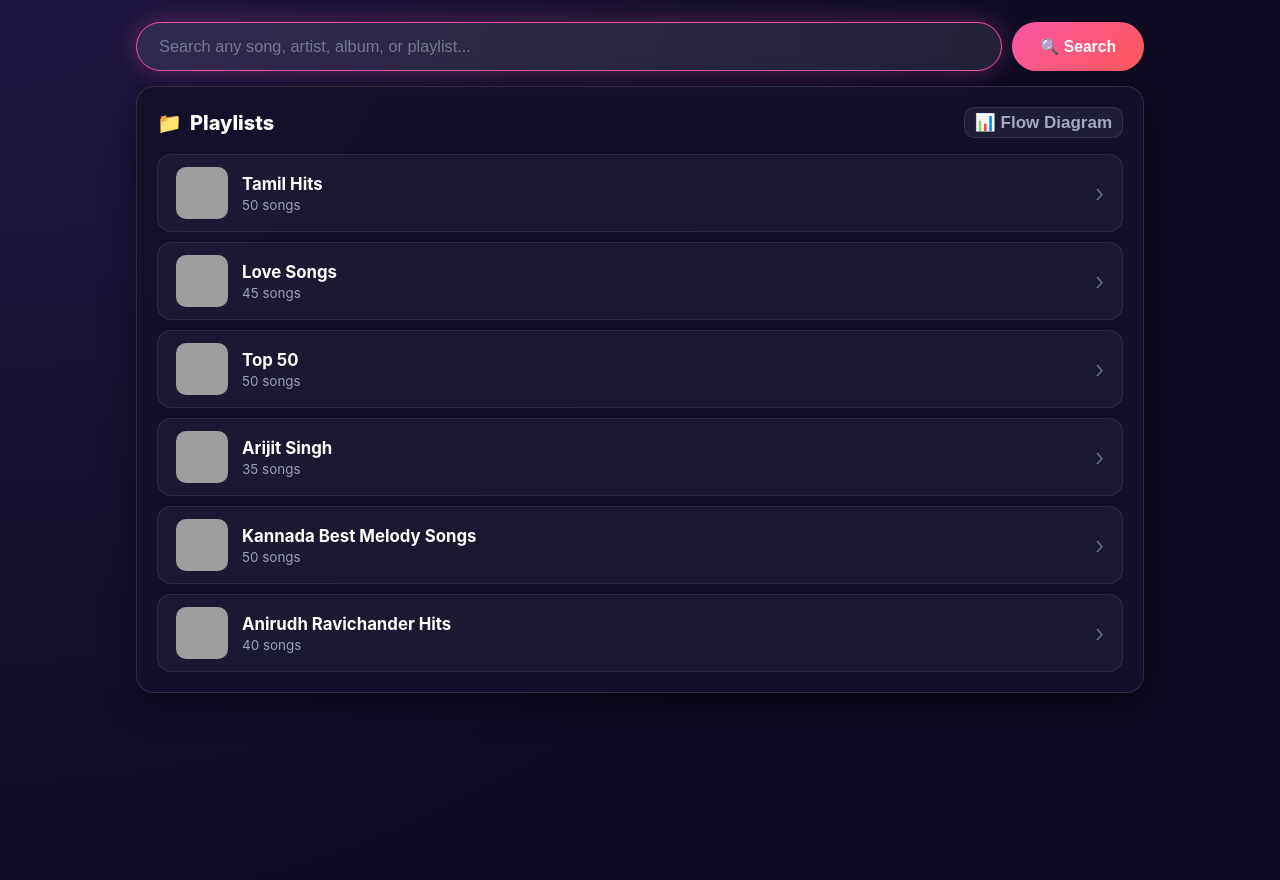
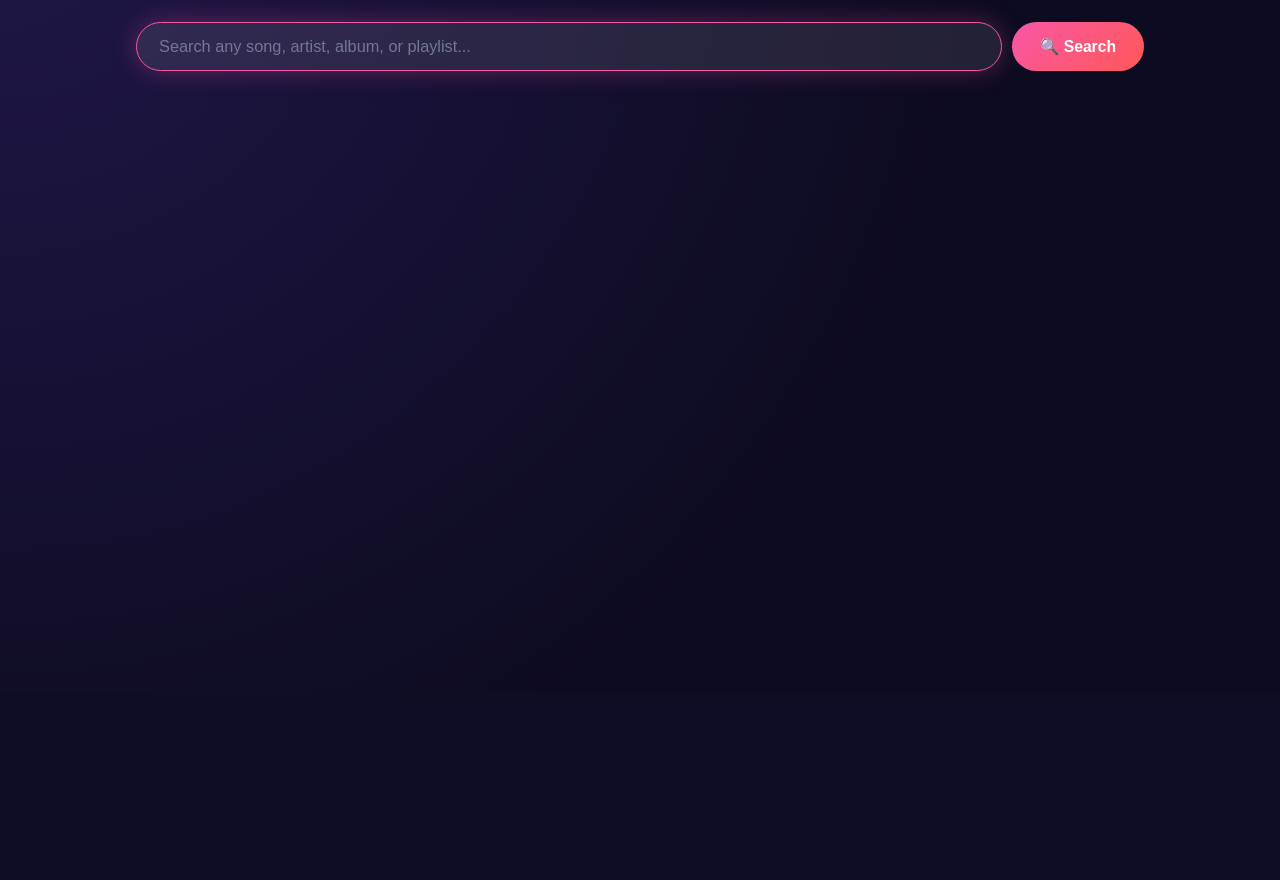
Before and after one commit to praneshpranesh0363-netizen/music-app, a Flask app: page / in a window 1280 px wide. Shown: the part 107-987 px from the top of the page. After the commit the page ends 541 px from the top, so only its background shows below. Run offline with Flask 3, Linux system fonts and the light colour scheme; grey boxes are pictures that could not be loaded.

Commit message:
Show songs only when user searches, keeping home page strictly clean with search bar only

```diff
--- a/templates/index.html
+++ b/templates/index.html
@@ -1176,32 +1176,14 @@
             <button class="search-submit" id="searchBtn" onclick="performSearch()">🔍 Search</button>
         </div>
 
-        <!-- ======================================================== -->
-        <!-- PANEL 1: PLAYLIST SELECTION PAGE                         -->
-        <!-- ======================================================== -->
-        <div id="playlistSelectionPanel" class="playlist-selection-panel">
-            <div class="playlists-section-title">
-                <div style="display:flex; align-items:center; gap:8px;">
-                    <span>📁</span>
-                    <span>Playlists</span>
-                </div>
-                <button class="queue-icon-btn" onclick="openFlowDiagramModal()" title="View Architecture Flowchart" style="font-size:0.85em; padding:4px 10px;">📊 Flow Diagram</button>
-            </div>
-            <div class="playlist-select-list" id="playlistSelectList">
-                <!-- Populated dynamically via JS -->
-            </div>
-        </div>
-
-        <!-- ======================================================== -->
-        <!-- PANEL 2: PLAYLIST SONGS (EACH SONG SEPARATE)             -->
-        <!-- ======================================================== -->
+        <!-- LINE-BY-LINE NUMBERED SONGS VIEW (ONLY APPEARS AFTER USER SEARCHES) -->
         <div id="playlistQueueBox" class="playlist-queue-box" style="display:none;">
             <div class="queue-header">
                 <div class="queue-top-row" style="align-items:center;">
-                    <button class="btn-back-playlists" onclick="backToPlaylistSelection()" title="Back to Playlists">←</button>
+                    <button class="btn-back-playlists" onclick="clearSearchResults()" title="Clear and back to search bar" style="font-size:1.1em; width:34px; height:34px;">✕</button>
                     <div style="flex:1; min-width:0; padding:0 12px;">
-                        <div class="queue-title" id="queueTitle">Playlist Songs</div>
-                        <div class="queue-meta" id="queueMeta" style="margin:2px 0 0 0;">Select to play or download</div>
+                        <div class="queue-title" id="queueTitle">Search Results</div>
+                        <div class="queue-meta" id="queueMeta" style="margin:2px 0 0 0;">Songs list</div>
                     </div>
                 </div>
                 <div class="queue-actions-row" style="margin-top:10px;">
@@ -1212,10 +1194,10 @@
                 </div>
             </div>
 
-            <!-- In-Playlist Search (Panel 2 from Diagram) -->
-            <div class="within-playlist-container">
+            <!-- In-Playlist Search Filter (Shown when songs are loaded) -->
+            <div class="within-playlist-container" id="withinSearchContainer" style="display:none;">
                 <input type="text" id="withinPlaylistInput" class="within-playlist-input"
-                       placeholder="🔍 Search within playlist..."
+                       placeholder="🔍 Search within playlist / songs..."
                        oninput="filterCurrentPlaylistSongs(this.value)">
             </div>
 
@@ -1743,73 +1725,20 @@
         performSearch();
     }
 
-    // ==================== PANEL 1: FEATURED PLAYLISTS ====================
-    const FEATURED_PLAYLISTS = [
-        {
-            title: "Tamil Hits",
-            count: "50 songs",
-            query: "Tamil Hits playlist",
-            cover: "https://images.unsplash.com/photo-1514525253161-7a46d19cd819?w=160&h=160&fit=crop"
-        },
-        {
-            title: "Love Songs",
-            count: "45 songs",
-            query: "Love Songs romantic playlist",
-            cover: "https://images.unsplash.com/photo-1518895949257-7621c3c786d7?w=160&h=160&fit=crop"
-        },
-        {
-            title: "Top 50",
-            count: "50 songs",
-            query: "Top 50 songs playlist",
-            cover: "https://images.unsplash.com/photo-1470225620780-dba8ba36b745?w=160&h=160&fit=crop"
-        },
-        {
-            title: "Arijit Singh",
-            count: "35 songs",
-            query: "Arijit Singh playlist",
-            cover: "https://images.unsplash.com/photo-1511671782779-c97d3d27a1d4?w=160&h=160&fit=crop"
-        },
-        {
-            title: "Kannada Best Melody Songs",
-            count: "50 songs",
-            query: "Kannada Best Melody Songs playlist",
-            cover: "https://images.unsplash.com/photo-1493225457124-a3eb161ffa5f?w=160&h=160&fit=crop"
-        },
-        {
-            title: "Anirudh Ravichander Hits",
-            count: "40 songs",
-            query: "Anirudh Ravichander playlist",
-            cover: "https://images.unsplash.com/photo-1465847899084-d164df4dedc6?w=160&h=160&fit=crop"
-        }
-    ];
-
-    function renderFeaturedPlaylists() {
-        const container = document.getElementById('playlistSelectList');
-        if (!container) return;
-        container.innerHTML = FEATURED_PLAYLISTS.map((pl, idx) => `
-            <div class="playlist-select-card" onclick="selectFeaturedPlaylist(${idx})">
-                <img class="playlist-select-img" src="${pl.cover}" alt="${escapeHtml(pl.title)}" onerror="this.src='https://images.unsplash.com/photo-1511671782779-c97d3d27a1d4?w=120&h=120&fit=crop'">
-                <div class="playlist-select-details">
-                    <div class="playlist-select-name">${escapeHtml(pl.title)}</div>
-                    <div class="playlist-select-count">${escapeHtml(pl.count)}</div>
-                </div>
-                <div class="playlist-select-arrow">&rsaquo;</div>
-            </div>
-        `).join('');
-    }
-
-    function selectFeaturedPlaylist(idx) {
-        const pl = FEATURED_PLAYLISTS[idx];
-        if (!pl) return;
-        document.getElementById('searchInput').value = pl.query;
-        switchToPlaylistView(pl.title, pl.count);
-        performSearch(pl.query, pl.title);
+    function clearSearchResults() {
+        const queueBox = document.getElementById('playlistQueueBox');
+        if (queueBox) queueBox.style.display = 'none';
+        const withinCont = document.getElementById('withinSearchContainer');
+        if (withinCont) withinCont.style.display = 'none';
+        const input = document.getElementById('searchInput');
+        if (input) {
+            input.value = '';
+            input.focus();
+        }
     }
 
     function switchToPlaylistView(title, count) {
-        const selPanel = document.getElementById('playlistSelectionPanel');
         const queueBox = document.getElementById('playlistQueueBox');
-        if (selPanel) selPanel.style.display = 'none';
         if (queueBox) queueBox.style.display = 'block';
 
         const withinInput = document.getElementById('withinPlaylistInput');
@@ -1817,14 +1746,6 @@
 
         if (title) document.getElementById('queueTitle').textContent = title;
         if (count) document.getElementById('queueMeta').textContent = `${count} • 100% Ad-Free • In-Page Downloads`;
-    }
-
-    function backToPlaylistSelection() {
-        const selPanel = document.getElementById('playlistSelectionPanel');
-        const queueBox = document.getElementById('playlistQueueBox');
-        if (selPanel) selPanel.style.display = 'block';
-        if (queueBox) queueBox.style.display = 'none';
-        window.scrollTo({ top: 0, behavior: 'smooth' });
     }
 
     function filterCurrentPlaylistSongs(filterText) {
@@ -1948,7 +1869,9 @@
         queueTitle.textContent = displayTitle;
         activePlaylistInfo = { title: displayTitle, author: 'Playlist Songs', total: songs.length };
         currentQueue = songs;
-        queueMeta.textContent = `${currentQueue.length} songs in playlist • 100% Ad-Free • In-Page Downloads`;
+        queueMeta.textContent = `${currentQueue.length} songs found • 100% Ad-Free • In-Page Downloads`;
+        const withinCont = document.getElementById('withinSearchContainer');
+        if (withinCont) withinCont.style.display = 'block';
         renderQueueItems(currentQueue);
 
         btn.disabled = false;
@@ -2680,7 +2603,6 @@
     }
 
     window.addEventListener('DOMContentLoaded', () => {
-        renderFeaturedPlaylists();
         const input = document.getElementById('searchInput');
         if (input) {
             input.value = '';
```
Also changed, not shown: index.html (+20 -98 lines).
